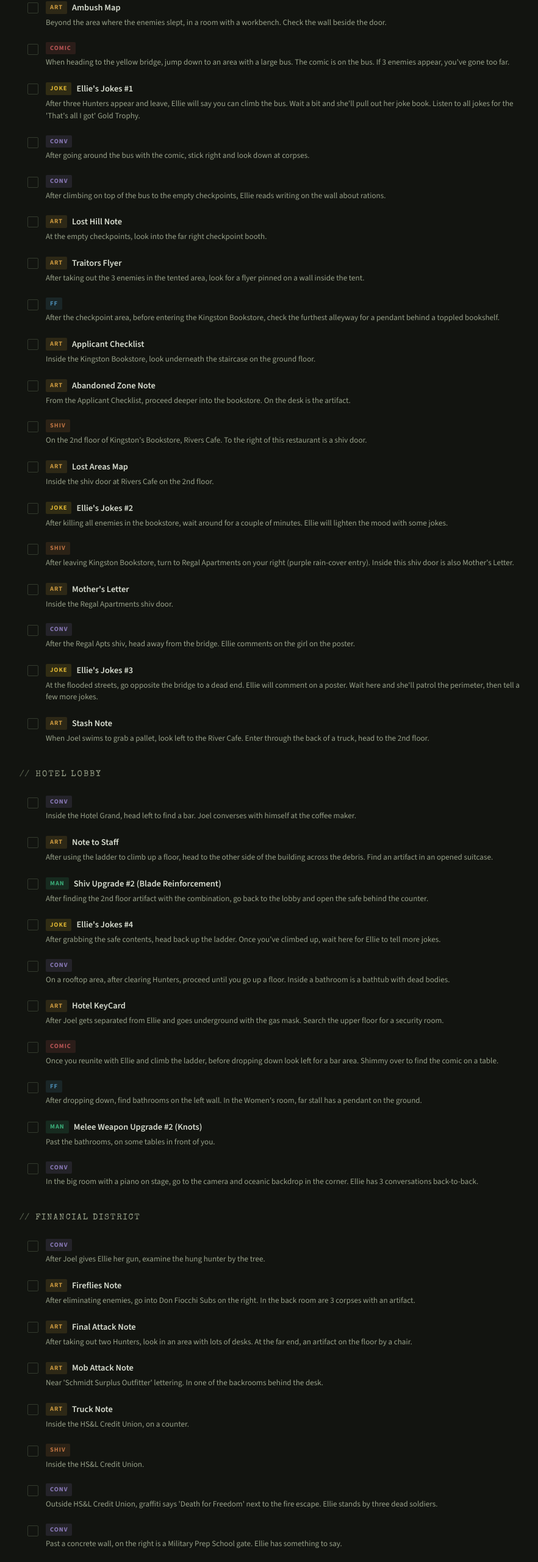
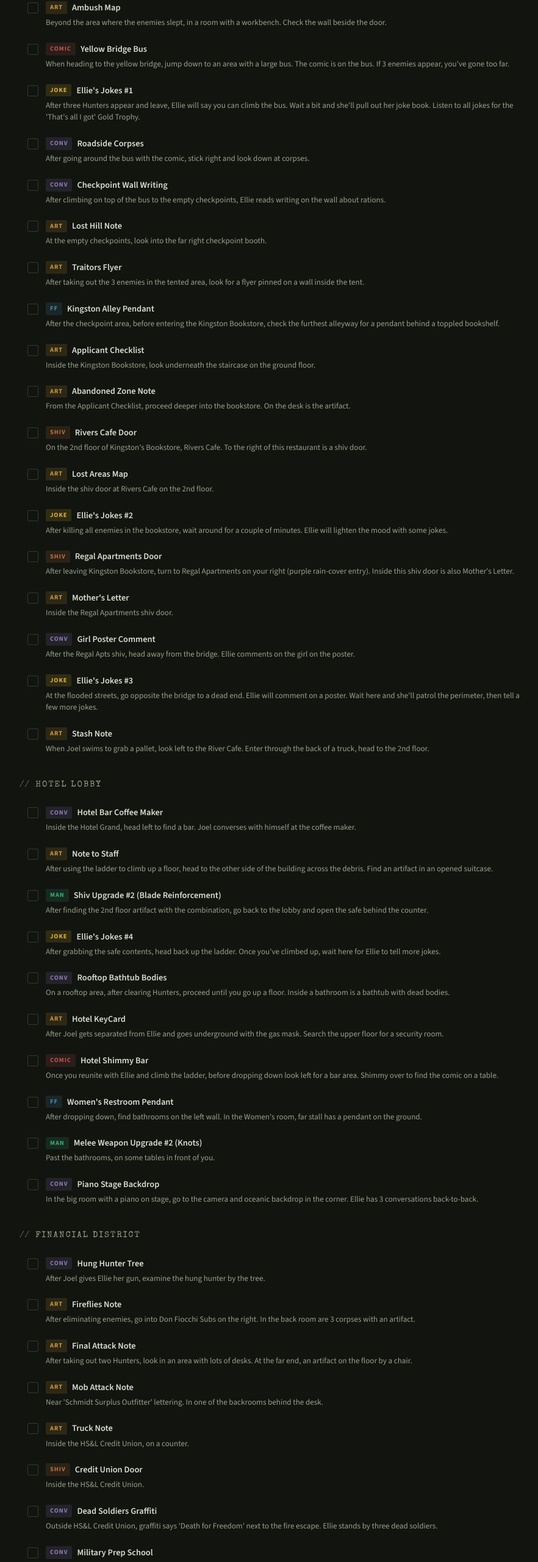
Before and after one commit to Cojense4/alltheponies, a React (Vite) app: page /#/ in a window 1280 px wide. Shown: the part 6107-8669 px from the top of the page at 61% size, without its empty margins (182-1064 px from the left). Built offline with nearby package versions, Linux system fonts and the light colour scheme.

Commit message:
ralph: iteration 1 auto-commit

```diff
--- a/src/data.ts
+++ b/src/data.ts
@@ -471,7 +471,7 @@ const guide: Chapter[] = [
           {
             id: "c5-7",
             tag: "COMIC",
-            name: null,
+            name: "Yellow Bridge Bus",
             desc: "When heading to the yellow bridge, jump down to an area with a large bus. The comic is on the bus. If 3 enemies appear, you've gone too far.",
           },
           {
@@ -483,13 +483,13 @@ const guide: Chapter[] = [
           {
             id: "c5-8",
             tag: "CONV",
-            name: null,
+            name: "Roadside Corpses",
             desc: "After going around the bus with the comic, stick right and look down at corpses.",
           },
           {
             id: "c5-9",
             tag: "CONV",
-            name: null,
+            name: "Checkpoint Wall Writing",
             desc: "After climbing on top of the bus to the empty checkpoints, Ellie reads writing on the wall about rations.",
           },
           {
@@ -507,7 +507,7 @@ const guide: Chapter[] = [
           {
             id: "c5-12",
             tag: "FF",
-            name: null,
+            name: "Kingston Alley Pendant",
             desc: "After the checkpoint area, before entering the Kingston Bookstore, check the furthest alleyway for a pendant behind a toppled bookshelf.",
           },
           {
@@ -525,7 +525,7 @@ const guide: Chapter[] = [
           {
             id: "c5-15",
             tag: "SHIV",
-            name: null,
+            name: "Rivers Cafe Door",
             desc: "On the 2nd floor of Kingston's Bookstore, Rivers Cafe. To the right of this restaurant is a shiv door.",
           },
           {
@@ -543,7 +543,7 @@ const guide: Chapter[] = [
           {
             id: "c5-17",
             tag: "SHIV",
-            name: null,
+            name: "Regal Apartments Door",
             desc: "After leaving Kingston Bookstore, turn to Regal Apartments on your right (purple rain-cover entry). Inside this shiv door is also Mother's Letter.",
           },
           {
@@ -555,7 +555,7 @@ const guide: Chapter[] = [
           {
             id: "c5-19",
             tag: "CONV",
-            name: null,
+            name: "Girl Poster Comment",
             desc: "After the Regal Apts shiv, head away from the bridge. Ellie comments on the girl on the poster.",
           },
           {
@@ -578,7 +578,7 @@ const guide: Chapter[] = [
           {
             id: "c5-21",
             tag: "CONV",
-            name: null,
+            name: "Hotel Bar Coffee Maker",
             desc: "Inside the Hotel Grand, head left to find a bar. Joel converses with himself at the coffee maker.",
           },
           {
@@ -602,7 +602,7 @@ const guide: Chapter[] = [
           {
             id: "c5-24",
             tag: "CONV",
-            name: null,
+            name: "Rooftop Bathtub Bodies",
             desc: "On a rooftop area, after clearing Hunters, proceed until you go up a floor. Inside a bathroom is a bathtub with dead bodies.",
           },
           {
@@ -614,13 +614,13 @@ const guide: Chapter[] = [
           {
             id: "c5-26",
             tag: "COMIC",
-            name: null,
+            name: "Hotel Shimmy Bar",
             desc: "Once you reunite with Ellie and climb the ladder, before dropping down look left for a bar area. Shimmy over to find the comic on a table.",
           },
           {
             id: "c5-27",
             tag: "FF",
-            name: null,
+            name: "Women's Restroom Pendant",
             desc: "After dropping down, find bathrooms on the left wall. In the Women's room, far stall has a pendant on the ground.",
           },
           {
@@ -632,7 +632,7 @@ const guide: Chapter[] = [
           {
             id: "c5-29",
             tag: "CONV",
-            name: null,
+            name: "Piano Stage Backdrop",
             desc: "In the big room with a piano on stage, go to the camera and oceanic backdrop in the corner. Ellie has 3 conversations back-to-back.",
           },
         ],
@@ -643,7 +643,7 @@ const guide: Chapter[] = [
           {
             id: "c5-30",
             tag: "CONV",
-            name: null,
+            name: "Hung Hunter Tree",
             desc: "After Joel gives Ellie her gun, examine the hung hunter by the tree.",
           },
           {
@@ -673,25 +673,25 @@ const guide: Chapter[] = [
           {
             id: "c5-35",
             tag: "SHIV",
-            name: null,
+            name: "Credit Union Door",
             desc: "Inside the HS&L Credit Union.",
           },
           {
             id: "c5-36",
             tag: "CONV",
-            name: null,
+            name: "Dead Soldiers Graffiti",
             desc: "Outside HS&L Credit Union, graffiti says 'Death for Freedom' next to the fire escape. Ellie stands by three dead soldiers.",
           },
           {
             id: "c5-37",
             tag: "CONV",
-            name: null,
+            name: "Military Prep School",
             desc: "Past a concrete wall, on the right is a Military Prep School gate. Ellie has something to say.",
           },
           {
             id: "c5-38",
             tag: "CONV",
-            name: null,
+            name: "Wolf Billboard",
             desc: "Further from the Military school, a big billboard with a Wolf movie advertisement.",
           },
         ],
@@ -708,19 +708,19 @@ const guide: Chapter[] = [
           {
             id: "c5-40",
             tag: "SHIV",
-            name: null,
+            name: "Stairwell Floor Door",
             desc: "Heading down stairs after meeting Henry and Sam, a shiv door on one of the floors. Comic inside too.",
           },
           {
             id: "c5-41",
             tag: "COMIC",
-            name: null,
+            name: "Stairwell Shiv Room",
             desc: "Inside the shiv door while heading down stairs after meeting Henry and Sam.",
           },
           {
             id: "c5-42",
             tag: "FF",
-            name: null,
+            name: "Suite 3000 Bathroom Pendant",
             desc: "Before heading into Suite 3000, explore the left side area to find a bathroom. On top of a toilet tank is a pendant.",
           },
           {
@@ -743,13 +743,13 @@ const guide: Chapter[] = [
           {
             id: "c6-1",
             tag: "FF",
-            name: null,
+            name: "Beached Ship Pendant",
             desc: "Explore the beached ship at the start. Crouch through the hole on the side to find a pendant in the nets.",
           },
           {
             id: "c6-2",
             tag: "COMIC",
-            name: null,
+            name: "Ship Cabin Comic",
             desc: "On the beach, search the nearby ship's cabin for a comic.",
           },
           {
```
